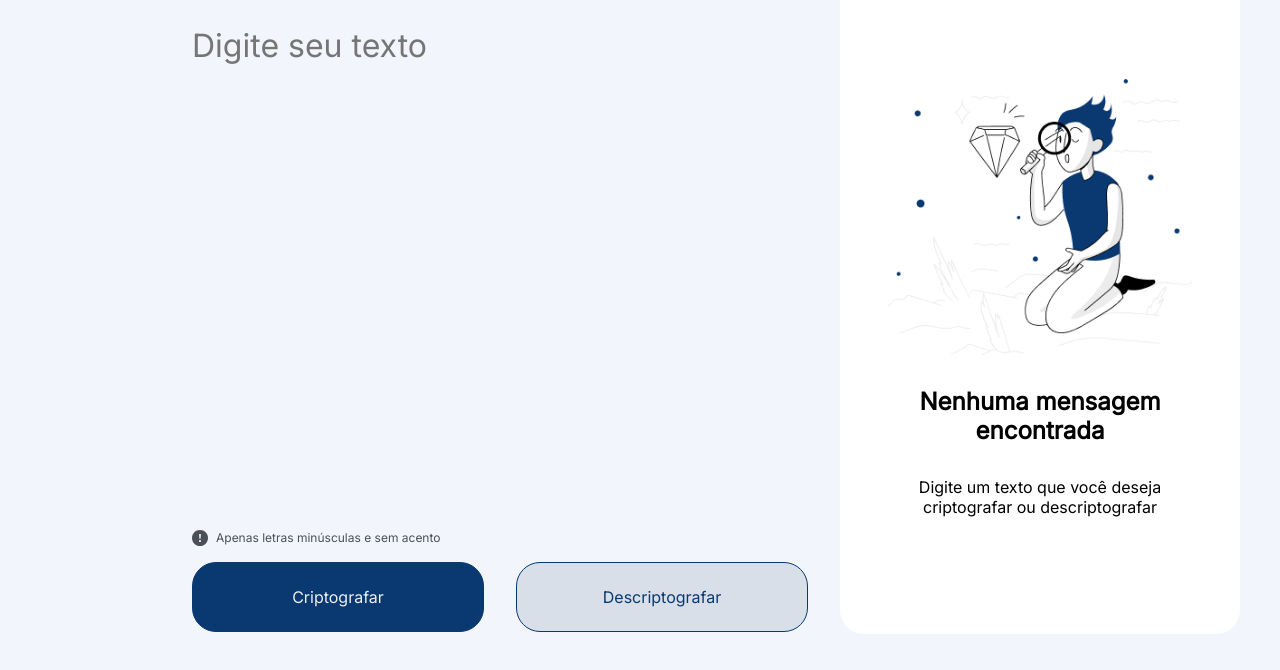
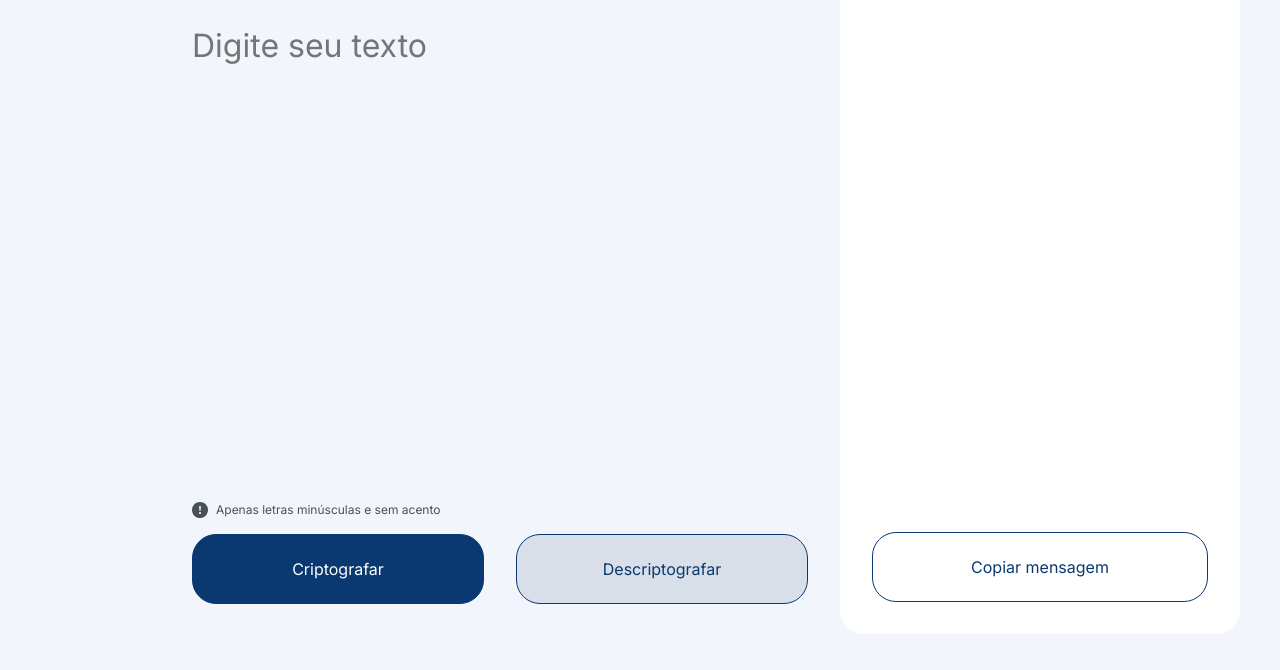
Before and after one commit to yamatopotter/decodificador-de-texto, a plain HTML site: page index.html in a window 1280 px wide. Both pictures are taken after a click on the button "Criptografar". Shown: the part 118-788 px from the top of the page. Drawn offline with Linux system fonts and the light colour scheme.

Commit message:
add: função de copiar na interface

```diff
--- a/assets/js/app.js
+++ b/assets/js/app.js
@@ -13,6 +13,14 @@ function getMensagem() {
 
 function showMensagem(mensagem) {
   const mensagemTrabalhada = document.getElementById("mensagemTrabalhada");
+  const mostrarMensagemTrabalhada = document.getElementById(
+    "mostrarMensagemTrabalhada"
+  );
+  const nadaEncontrado = document.getElementById("nadaEncontrado");
+
+  nadaEncontrado.classList.add("hide");
+  mostrarMensagemTrabalhada.classList.remove("hide");
+
   mensagemTrabalhada.innerText = mensagem;
 }
 
@@ -36,6 +44,18 @@ function criptografarMensagem() {
   showMensagem(mensagem);
 }
 
+// codigo retirado do W3Schools
+function copiarMensagem() {
+  // Get the text field
+  let mensagemTrabalhada = document.getElementById("mensagemTrabalhada");
+
+  // Copia o texto para area de transferência
+  navigator.clipboard.writeText(mensagemTrabalhada.innerText);
+
+  // Exibe um alert para a cópia do texto
+  alert("Mensagem copiada: " + mensagemTrabalhada.innerText);
+}
+
 function limparMensagemTrabalhada(){
     const mensagem = getMensagem();
 
--- a/index.html
+++ b/index.html
@@ -36,19 +36,34 @@
         </div>
 
         <div class="buttonWrapper">
-          <button class="botao botao-criptografar" onClick="criptografarMensagem()">Criptografar</button>
-          <button class="botao botao-descriptografar" onClick="descriptografarMensagem()">Descriptografar</button>
+          <button
+            class="botao botao-criptografar"
+            onClick="criptografarMensagem()"
+          >
+            Criptografar
+          </button>
+          <button
+            class="botao botao-descriptografar"
+            onClick="descriptografarMensagem()"
+          >
+            Descriptografar
+          </button>
         </div>
       </main>
 
       <aside>
-        <p id="mensagemTrabalhada"></p>
+        <div id="mostrarMensagemTrabalhada" class="mostrarMensagemTrabalhada hide">
+            <p id="mensagemTrabalhada" class="mensagemTrabalhada"></p>
+            <button class="botao botao-copiar" onclick="copiarMensagem()">Copiar mensagem</button>
+        </div>
+        <div class="nadaEncontrado" id="nadaEncontrado">
           <img
             src="./assets/img/nada-encontrado.png"
             alt="Pessoa ajoelhada com uma lupa na mão olhando para um diamante com cara de surpresa"
           />
           <h2>Nenhuma mensagem encontrada</h2>
           <p>Digite um texto que você deseja criptografar ou descriptografar</p>
+        </div>
       </aside>
     </div>
     <script src="assets/js/app.js"></script>
--- a/style.css
+++ b/style.css
@@ -3,6 +3,11 @@
   padding: 0;
   box-sizing: border-box;
   font-family: "Inter", sans-serif;
+}
+
+*:focus {
+  outline: none;
+  border-bottom: 2px solid var(--darker-blue);
 }
 
 :root {
@@ -11,7 +16,8 @@
   --darker-blue-hover: #062447;
   --gray: #d8dfe8;
   --gray-hover: #a2a9b3;
-  --white: #efefef;
+  --darker-gray: #495057;
+  --white: #fff;
   --pale-blue: #f3f5fc;
   --black: #0f0f0f;
 }
@@ -28,6 +34,12 @@
   min-height: 100vh;
 }
 
+.hide {
+  display: none !important;
+}
+
+/* Estilo da página */
+
 body {
   background-color: var(--pale-blue);
 }
@@ -41,6 +53,7 @@ main {
   display: flex;
   flex-direction: column;
   width: 100%;
+  flex: 1;
   gap: 1rem;
 }
 
@@ -49,7 +62,7 @@ textarea {
   border: 0;
   resize: none;
   width: 100%;
-  height: calc(100vh - 19.5rem);
+  height: calc(100vh - 21.25rem);
   font-size: 2rem;
   font-family: "Inter", sans-serif;
   line-height: 2.5rem;
@@ -75,7 +88,7 @@ textarea {
   width: 100%;
   border: 1px solid var(--darker-blue);
   cursor: pointer;
-  transition: background-color 0.2s ease-in-out;
+  transition: background-color 0.2s ease-in-out, color 0.2s ease-in-out;
 }
 
 .botao-criptografar {
@@ -94,16 +107,56 @@ textarea {
 
 .botao-descriptografar:hover {
   background-color: var(--gray-hover);
+  color: var(--white)
+}
+
+.botao-copiar{
+    background-color: var(--white);
+    color: var(--darker-blue)
+}
+
+.botao-copiar:hover{
+    background-color: var(--darker-blue);
+    color: var(--white)
 }
 
 aside {
   background-color: #fff;
   border-radius: var(--default-border-radius);
-  padding: 3rem;
-  max-width: 400px;
+  padding: 2rem;
+  width: 400px;
   text-align: center;
   display: flex;
   flex-direction: column;
   justify-content: center;
   gap: 2rem;
+  position: relative;
 }
+
+.nadaEncontrado {
+  display: flex;
+  flex-direction: column;
+  gap: 2rem;
+  color: var(--darker-gray);
+}
+
+.nadaEncontrado img {
+  width: 100%;
+}
+
+.nadaEncontrado h2 {
+  font-size: 1.25rem;
+}
+
+.mostrarMensagemTrabalhada{
+    display: flex;
+    flex-direction: column;
+    flex: 1;
+}
+
+.mensagemTrabalhada {
+  font-size: 1.25rem;
+  line-height: 2.25rem;
+  color: var(--darker-gray);
+  flex:1;
+}
```
Lines whose indentation alone changed are shown as unchanged.
